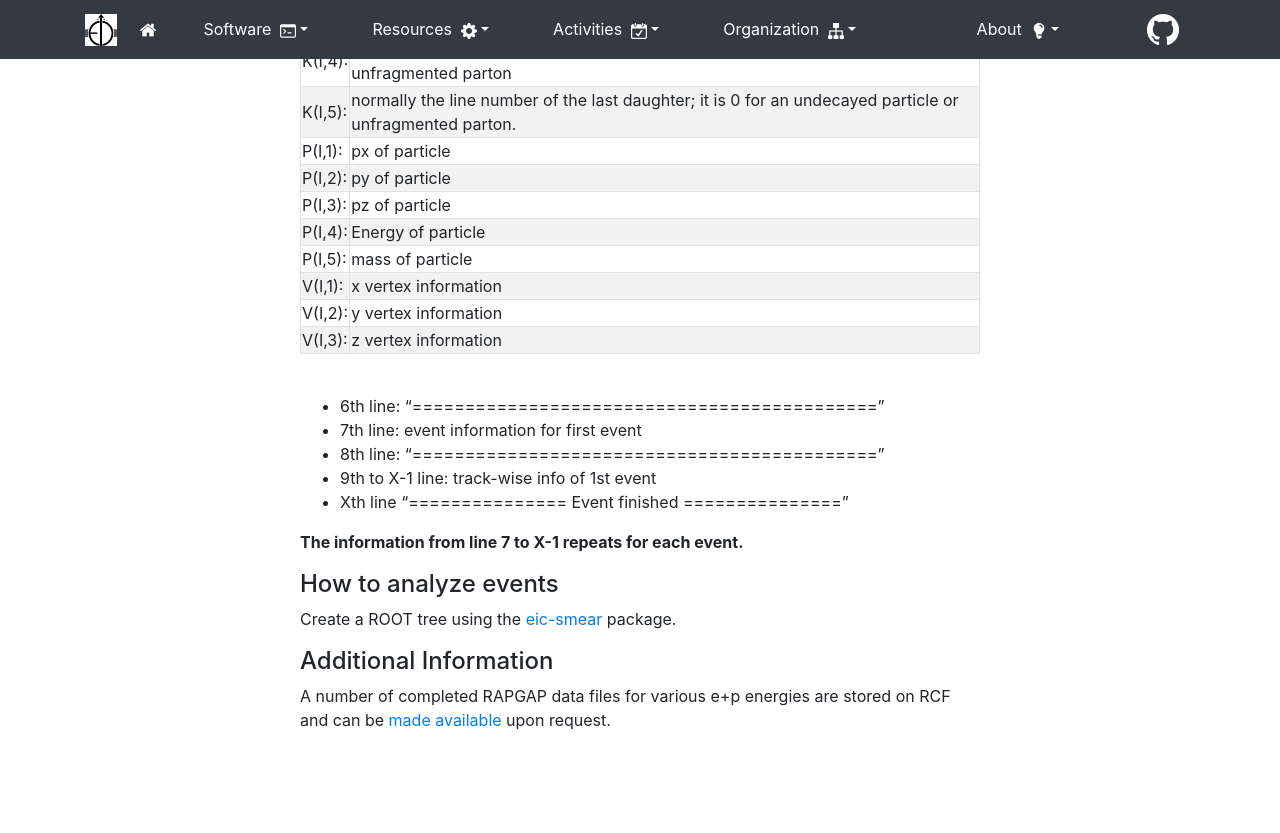
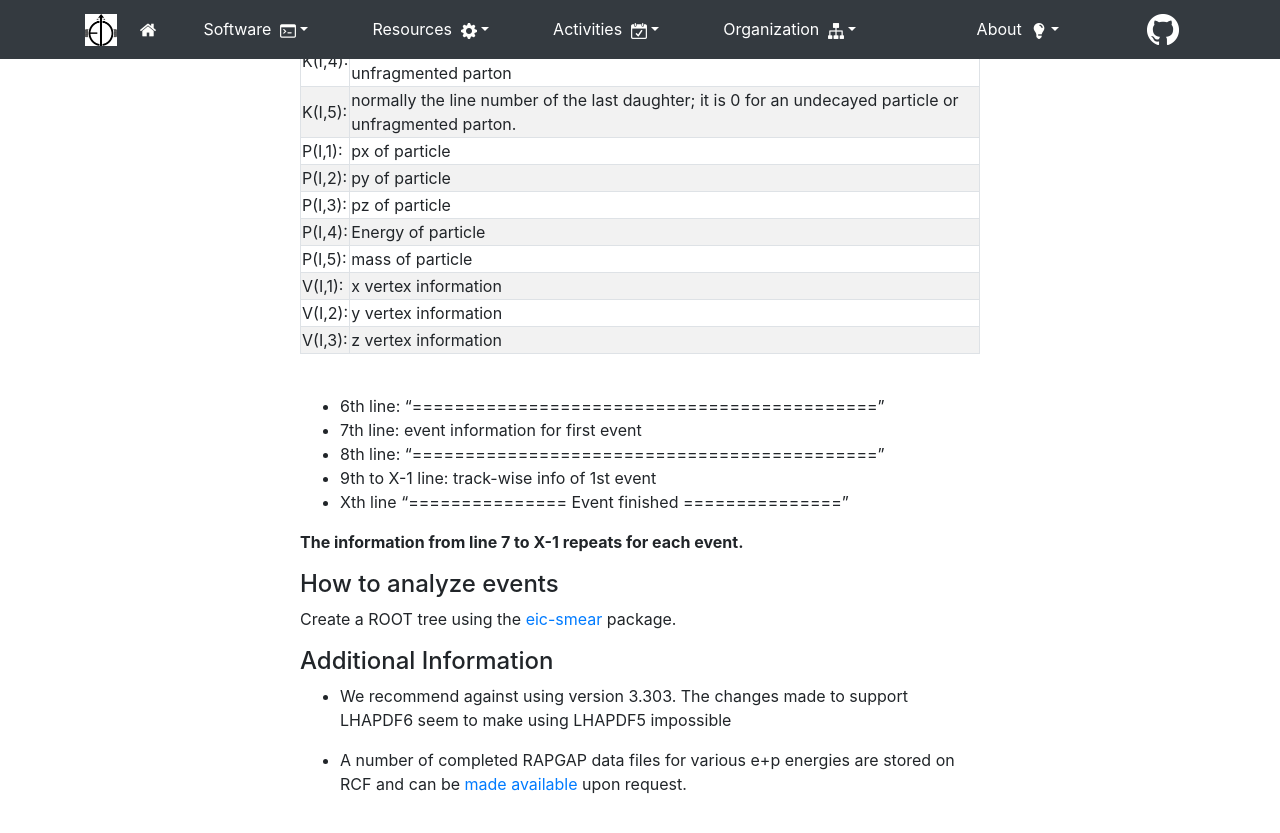
Before and after one commit to kkauder/eic.github.io, a Jekyll site: the page built from _software/rapgap.md, in a window 1280 px wide and 900 px high, scrolled down 2682 px. Shown: the top 833 px of the window. Built offline with Jekyll 4.4.1, drawn with Linux system fonts in a browser that asks for light colours; nearby versions of some CDN libraries.

Commit message:
Added to rapgap documentation

```diff
--- a/_software/rapgap.md
+++ b/_software/rapgap.md
@@ -132,7 +132,11 @@ The ascii output, `rapgap.txt`, has the following structure:
 Create a ROOT tree using the [eic-smear](eicsmear.html#tree-generation) package.
 
 #### Additional Information
-A number of completed RAPGAP data files for various e+p energies are stored on RCF
+
+*  We recommend against using version 3.303. The changes made to support LHAPDF6
+ seem to make using LHAPDF5 impossible
+
+* A number of completed RAPGAP data files for various e+p energies are stored on RCF
 and can be [made available](../resources/storage.html) upon request.
 
 <br />
```
